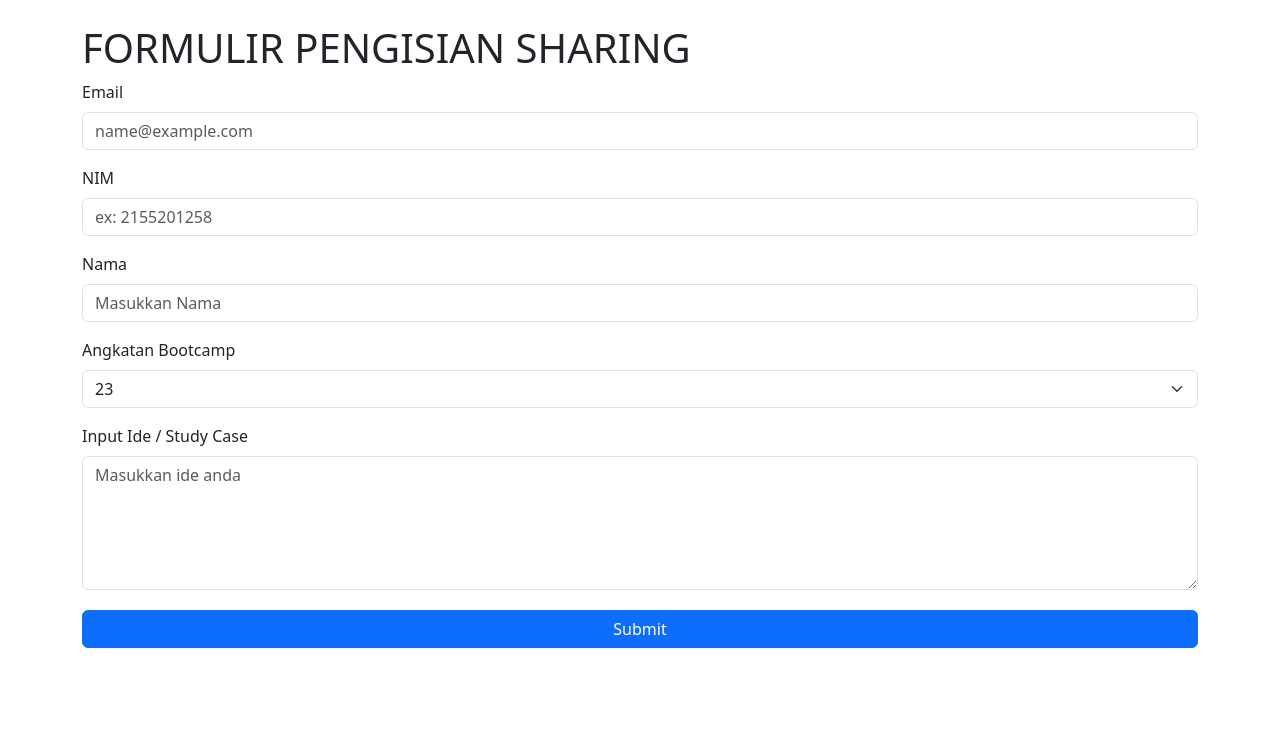
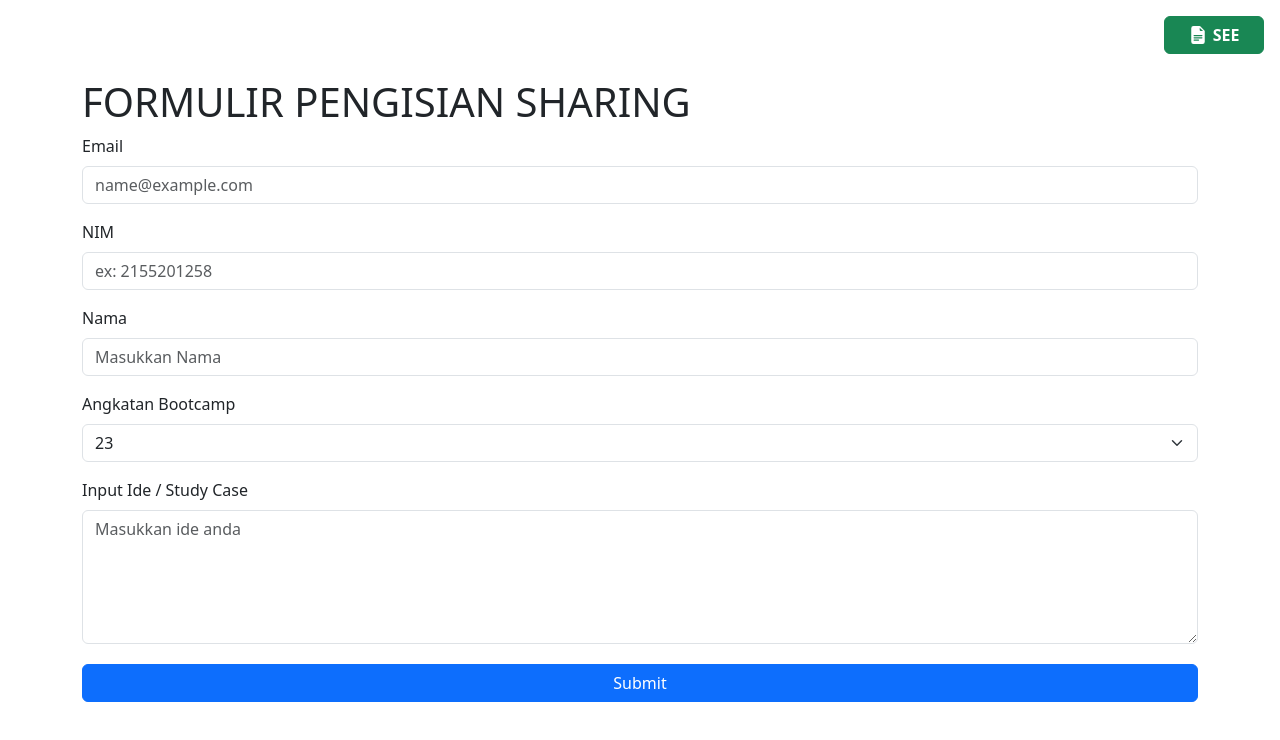
Before and after one commit to muhammadfikri4/Brainstorming-Form, a plain HTML site: page index.html in a window 1280 px wide. Drawn offline with nearby package versions, Linux system fonts and the light colour scheme; some packages are replaced by stand-ins of ours; no server answers; a script that the page names is missing.

Commit message:
Update index.html

```diff
--- a/index.html
+++ b/index.html
@@ -14,7 +14,7 @@
   </head>
   <body>
     <div class="btn-answer">
-<!--       <a href="/answer" class="btn btn-success fw-bold mt-3 mx-3 see">
+      <a href="/answer" class="btn btn-success fw-bold mt-3 mx-3 see">
         <svg
           xmlns="http://www.w3.org/2000/svg"
           width="18"
@@ -28,7 +28,7 @@
           />
         </svg>
         <span>SEE</span>
-      </a> -->
+      </a>
     </div>
     <div class="container mt-4">
       <h1>FORMULIR PENGISIAN SHARING</h1>
```
